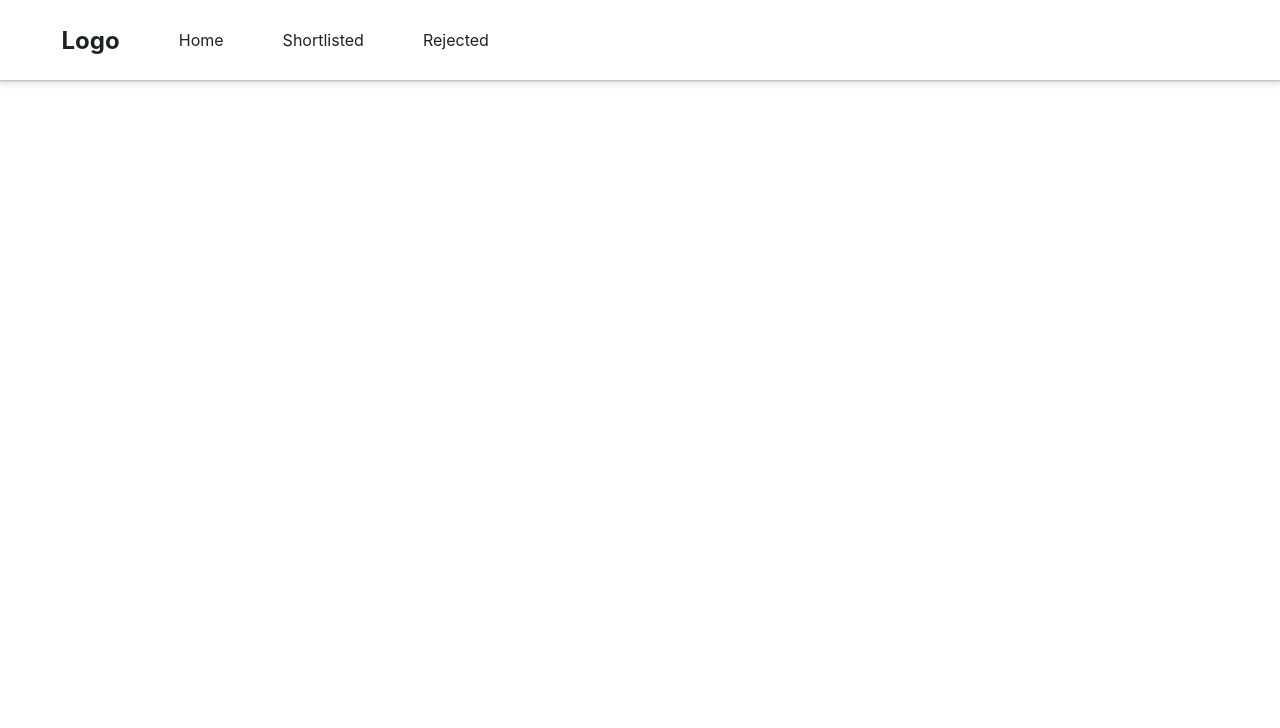
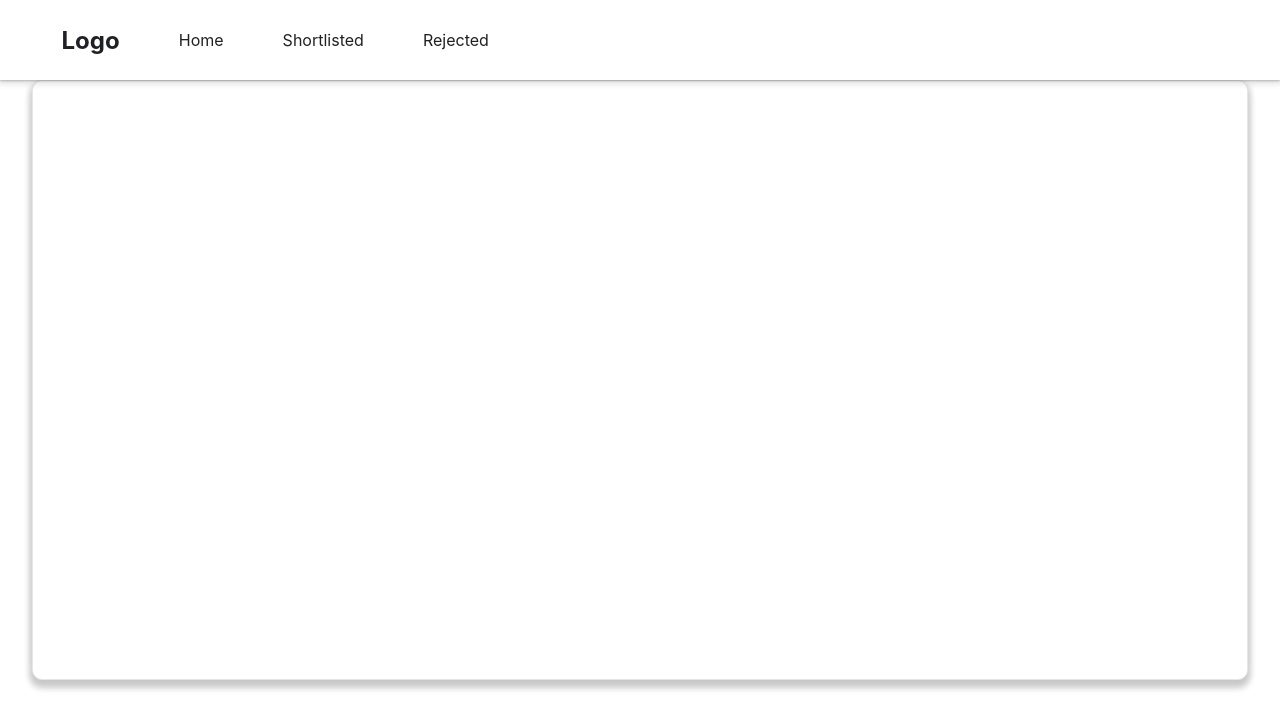
Before and after one commit to mernwizard/jobportal, a React (Create React App) app: page /1 in a window 1280 px wide. Shown: the top 728 px of the page. Built offline with nearby package versions, Linux system fonts and the light colour scheme.

Commit message:
single user page updated

```diff
--- a/package.json
+++ b/package.json
@@ -8,7 +8,7 @@
     "@testing-library/user-event": "^12.8.3",
     "react": "^17.0.2",
     "react-dom": "^17.0.2",
-    "react-router-dom": "^5.0.0",
+    "react-router-dom": "^5.2.0",
     "react-scripts": "4.0.3",
     "web-vitals": "^1.1.2"
   },
--- a/src/components/Card/index.jsx
+++ b/src/components/Card/index.jsx
@@ -1,9 +1,11 @@
 import React from "react";
 import "./index.css";
+import { useHistory } from "react-router";
 
-const Card = ({ name, img }) => {
+const Card = ({ name, img, id }) => {
+  const history = useHistory();
   return (
-    <div className="cardContainer">
+    <div className="cardContainer" onClick={() => history.push(`/${id}`)}>
       <div className="imgContainer">
         <img src={img} alt="" />
       </div>
--- a/src/components/Layout/index.jsx
+++ b/src/components/Layout/index.jsx
@@ -4,6 +4,7 @@ import { Switch, Route } from "react-router-dom";
 import Home from "../../pages/Home";
 import Rejected from "../../pages/Rejected";
 import ShortListed from "../../pages/Shortlisted";
+import SingleUser from "../../pages/Singleuser";
 
 const Layout = () => {
   return (
@@ -13,6 +14,7 @@ const Layout = () => {
         <Route exact path="/" component={Home} />
         <Route path="/shortlisted" component={ShortListed} />
         <Route path="/rejected" component={Rejected} />
+        <Route path="/:id" component={SingleUser} />
       </Switch>
     </>
   );
--- a/src/pages/Home/index.jsx
+++ b/src/pages/Home/index.jsx
@@ -26,7 +26,9 @@ const Home = () => {
   return (
     <div className="CardsContainer">
       {userData?.map((user) => {
-        return <Card key={user.id} name={user.name} img={user.Image} />;
+        return (
+          <Card key={user.id} id={user.id} name={user.name} img={user.Image} />
+        );
       })}
     </div>
   );
--- /dev/null
+++ b/src/pages/Singleuser/index.css
@@ -0,0 +1,18 @@
+.singleUserContainer{
+    margin: 5rem auto;
+    height: 75vh;
+    width: 95%;
+    border: 1px solid #e6e6e6;
+    border-radius: 10px;
+    background-color: #ffffff;
+    box-shadow: 0px 5px 5px 3px rgba(0,0,0,.1),0px 8px 8px 1px rgba(0,0,0,.07),0px 3px 8px 2px rgba(0, 0, 0, .08);
+    transition: transform 200ms linear;
+    display: grid;
+    grid-template-columns: 1fr 3fr;
+}
+
+.imgContainer{
+}
+
+.detailsContainer{
+}
--- /dev/null
+++ b/src/pages/Singleuser/index.jsx
@@ -0,0 +1,22 @@
+import React, { useEffect, useState } from "react";
+import "./index.css";
+
+const SingleUser = (props) => {
+  const { match } = props;
+  const [currentUserId, setCurrentUserId] = useState(null);
+
+  useEffect(() => {
+    setCurrentUserId(match.params.id);
+  }, []);
+
+  return (
+    <div className="singleUserContainer">
+      <div className="imgContainer">
+        <img src="" alt="" />
+      </div>
+      <div className="detailsContainer"></div>
+    </div>
+  );
+};
+
+export default SingleUser;
```
Also changed, not shown: 1 other file (tests, documents, lock files or other folders).
